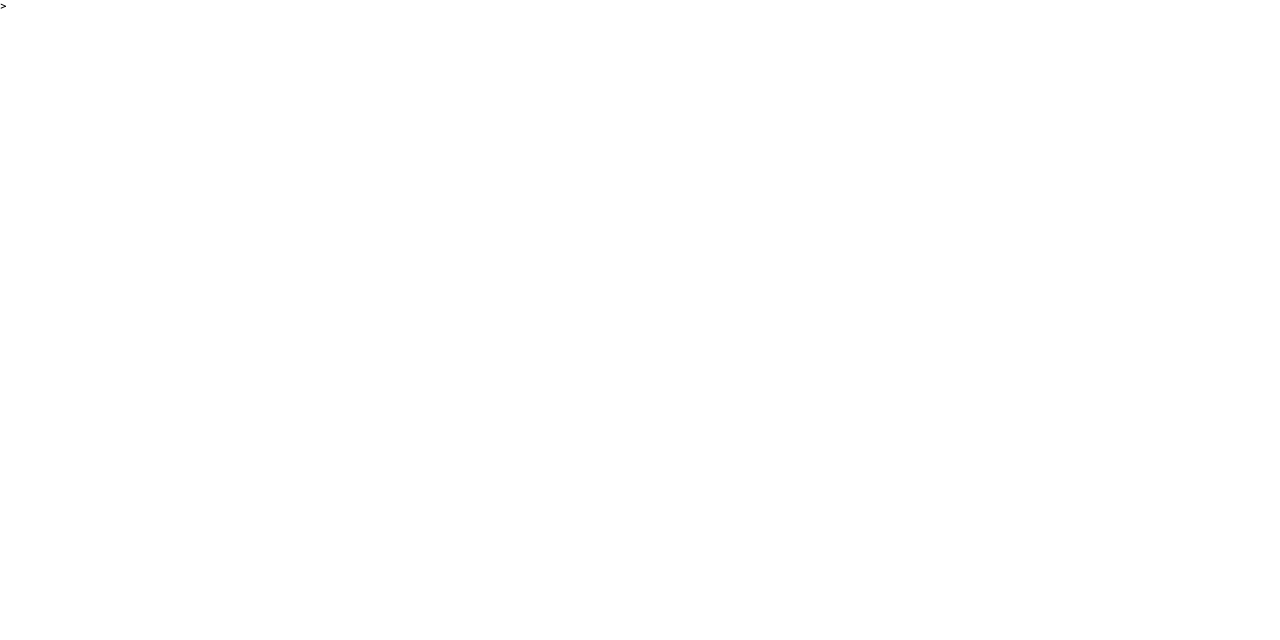
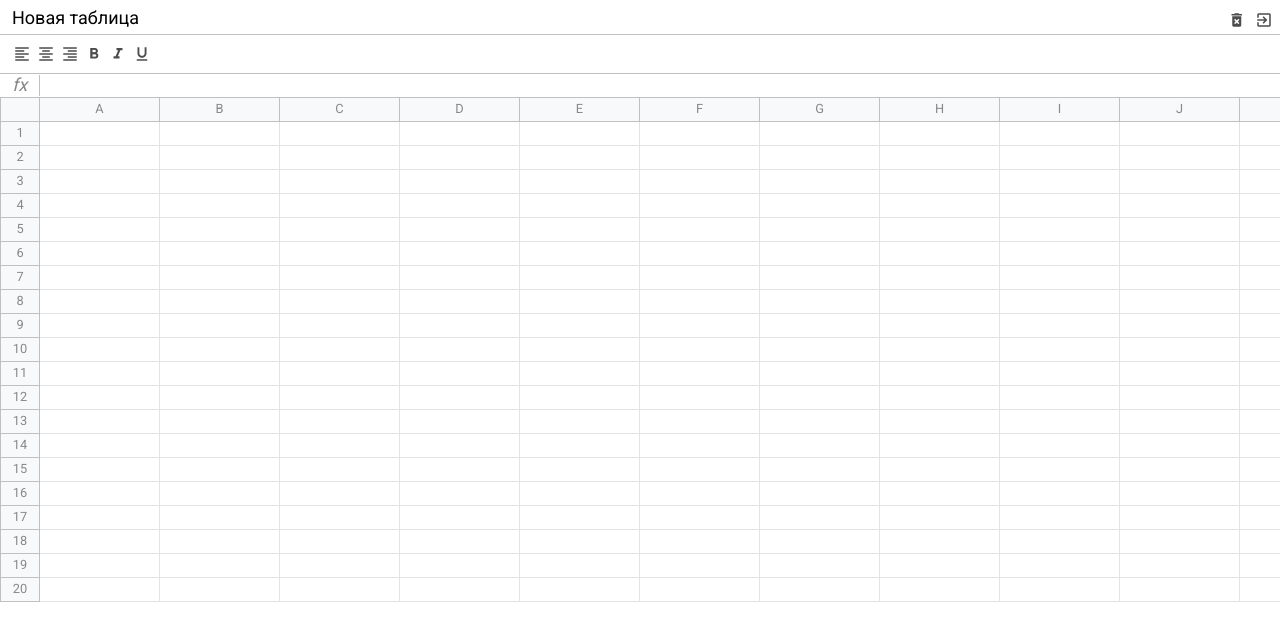
Before and after one commit to kanishev/Excel, a website built with webpack: page src/index.html in a window 1280 px wide. Built offline with nearby package versions, Linux system fonts and the light colour scheme.

Commit message:
Finished base framework functional (#3)
Co-authored-by: Nikita <knish@yandex.ru>

```diff
--- a/package.json
+++ b/package.json
@@ -27,6 +27,7 @@
   "browserslist": "> 0.25%, not dead",
   "devDependencies": {
     "@babel/core": "^7.9.6",
+    "@babel/plugin-proposal-class-properties": "^7.10.1",
     "@babel/preset-env": "^7.9.6",
     "babel-eslint": "^10.1.0",
     "babel-loader": "^8.1.0",
--- /dev/null
+++ b/src/components/excel/Excel.js
@@ -0,0 +1,34 @@
+import {$} from '@core/dom'
+export class Excel{
+
+    constructor(selector, options){
+        this.$el = $(selector)
+        this.components = options.components || []
+    }
+
+    getRoot(){
+
+       const $root = $.create('div', 'excel')
+
+       this.components = this.components.map(Component => {
+           const $el = $.create('div', Component.className)
+           const component = new Component($el)
+
+        //    if (component.name){
+        //        window['c' + component.name] = component
+        //    }
+
+           $el.html(component.toHTML())
+           $root.append($el)
+           return component
+       });
+        return $root
+    }
+
+    render(){
+        this.$el.append(this.getRoot())
+        this.components.forEach(component => component.init())
+
+    }
+
+}
--- /dev/null
+++ b/src/components/formula/Formula.js
@@ -0,0 +1,31 @@
+import {ExcelComponent} from "@core/ExcelComponent";
+
+export class Formula extends ExcelComponent{
+
+    static className = 'excel__formula'
+
+    constructor($root){
+        super($root, {
+            name: 'Formula',
+            listeners: ['input', 'click']
+        })
+    }
+
+    toHTML(){
+        return `
+        <div class="info">fx</div>
+        <div class="input" contenteditable spellcheck="false">
+        </div>
+        `
+    }
+
+    onInput(event){
+        console.log('FORMULA', event);
+    }
+
+    onClick(){
+
+    }
+
+
+}
--- /dev/null
+++ b/src/components/header/Header.js
@@ -0,0 +1,19 @@
+
+import {ExcelComponent} from "@core/ExcelComponent";
+
+export class Header extends ExcelComponent {
+
+    static className = 'excel__header'
+
+    toHTML(){
+        return `
+        <input type="text" class="input" value="Новая таблица">
+        <div>
+        <div class="button"><span class="material-icons">delete_forever</span>
+        </div>
+        <div class="button"><span class="material-icons">exit_to_app </span>
+        </div>
+        </div>
+        `
+    }
+}
--- /dev/null
+++ b/src/components/table/Table.js
@@ -0,0 +1,11 @@
+import {ExcelComponent} from "@core/ExcelComponent";
+import {createTable} from "@/components/table/table.template";
+
+export class Table extends ExcelComponent{
+
+    static className = 'excel__table'
+
+    toHTML(){
+       return createTable(20)
+    }
+}
--- /dev/null
+++ b/src/components/table/table.template.js
@@ -0,0 +1,47 @@
+const CODES = {
+  A: 65,
+  Z: 90
+}
+
+function createRow(info,cols){
+  return `
+  <div class="row">
+  <div class="row-info">${info}</div>
+  <div class="row-data">${cols}</div>
+  </div>`
+}
+
+function createColumn(el){
+  return `<div class="column">${el}</div>`
+}
+
+function createCell(){
+  return ` <div class="cell" contenteditable></div>`
+}
+
+export function createTable(countRow = 15){
+  const nums = CODES.Z - CODES.A + 1
+  const row = []
+
+  const cols = new Array(nums)
+  .fill('')
+  .map(( el, index)=>{
+    el = String.fromCharCode(CODES.A + index)
+    return createColumn(el)
+  })
+  .join('')
+
+
+  const cell = new Array(nums)
+  .fill(createCell()).join('')
+
+
+  row.push(createRow('', cols))
+
+  for (let i = 0; i < countRow; i++){
+    row.push(createRow(i+1,cell))
+
+  }
+
+  return row.join('')
+}
--- /dev/null
+++ b/src/components/toolbar/Toolbar.js
@@ -0,0 +1,40 @@
+import {ExcelComponent} from "@core/ExcelComponent";
+
+export class Toolbar extends ExcelComponent{
+
+    static className = 'excel__toolbar'
+
+    constructor($root){
+        super($root, {
+            name: 'Toolbar',
+            listeners: ['click']
+        })
+    }
+
+    toHTML(){
+        return `
+        <div class="button">
+        <span class="material-icons">format_align_left</span>
+        </div>
+        <div class="button">
+        <span class="material-icons">format_align_center</span>
+        </div>
+        <div class="button">
+        <span class="material-icons">format_align_right</span>
+        </div>
+        <div class="button">
+        <span class="material-icons">format_bold</span>
+        </div>
+        <div class="button">
+        <span class="material-icons">format_italic</span>
+        </div>
+        <div class="button">
+        <span class="material-icons">format_underlined</span>
+        </div>
+        `
+    }
+
+    onClick(event){
+        console.log(event.target);
+    }
+}
--- /dev/null
+++ b/src/core/DOMListener.js
@@ -0,0 +1,34 @@
+import {recreate} from "./util";
+
+export class DOMListener{
+    constructor($root, listeners = []){
+        if (!$root){
+            throw new Error(`No $root provided for DOMLitener!`);
+        }
+        this.$root = $root
+        this.listeners = listeners
+    }
+
+    initDOMListeners(){
+        this.listeners.forEach(listener => {
+            const method = getMethodName(listener)
+            const name = this.name || ''
+            if (!this[method]){
+                throw new Error(`Method ${method} is not emplemented in ${name} Component`)
+            }
+            this[method] = this[method].bind(this)
+            this.$root.on(listener, this[method])
+        } )
+    }
+
+    removeDOMlisteners(){
+        this.listeners.forEach(listener => {
+            const method = getMethodName(listener)
+            this.$root.off(listener, this[method])
+        })
+    }
+}
+
+function getMethodName(data){
+    return 'on' + recreate(data)
+}
--- /dev/null
+++ b/src/core/ExcelComponent.js
@@ -0,0 +1,21 @@
+import {DOMListener} from '@core/DOMListener'
+
+export class ExcelComponent extends DOMListener{
+
+    constructor($root, options = {}){
+        super($root, options.listeners)
+        this.name = options.name || ''
+    }
+
+    toHTML(){
+        return ''
+    }
+
+    init(){
+        this.initDOMListeners()
+    }
+
+    destroy(){
+        this.removeDOMlisteners()
+    }
+}
--- /dev/null
+++ b/src/core/dom.js
@@ -0,0 +1,54 @@
+class Dom {
+    constructor(selector){
+        this.$el = typeof selector === 'string'
+        ? document.querySelector(selector)
+        : selector
+    }
+
+    html(html){
+       if (typeof html === 'string'){
+           this.$el.innerHTML = html
+           return this
+       }
+       return this.$el.outerHTML.trim()
+
+    }
+
+    clear(){
+       this.html('')
+       return this
+    }
+
+    on(method, fn){
+        this.$el.addEventListener(method, fn)
+    }
+
+    off(method, fn){
+        this.$el.removeEventListener(method, fn)
+    }
+
+    append(node){
+       if (node instanceof Dom){
+            node = node.$el
+        }
+       if (Element.prototype.append){
+           this.$el.append(node)
+       } else {
+           this.$el.appendChild(node)
+       }
+       return this
+    }
+
+   }
+
+export function $(selector){
+    return new Dom(selector)
+}
+
+$.create = (tagname, classes = '') => {
+    const el = document.createElement(tagname)
+    if (classes){
+        el.classList.add(classes)
+    }
+    return $(el)
+}
--- /dev/null
+++ b/src/core/util.js
@@ -0,0 +1,6 @@
+export function recreate(string){
+  if (typeof string !== 'string'){
+    return ''
+  }
+   return string.charAt(0).toUpperCase() + string.slice(1)
+}
--- a/src/index.html
+++ b/src/index.html
@@ -11,7 +11,7 @@
 
     <div id="app">
 
-    </div>>
+    </div>
 
 </body>
 </html>
--- a/src/index.js
+++ b/src/index.js
@@ -1,3 +1,12 @@
-import './scss/index.scss'
+import './scss/index.scss';
+import {Excel} from '@/components/excel/Excel';
+import {Header} from '@/components/header/Header';
+import {Toolbar} from '@/components/toolbar/Toolbar';
+import {Formula} from '@/components/formula/Formula';
+import {Table} from '@/components/table/Table';
 
-console.log('12')
+const excel = new Excel('#app', {
+    components: [Header, Toolbar, Formula, Table]
+})
+
+excel.render()
--- a/webpack.config.js
+++ b/webpack.config.js
@@ -16,7 +16,8 @@ const loaders = [
 {
     loader: 'babel-loader',
     options: {
-        presets: ["@babel/preset-env"]
+        presets: ["@babel/preset-env"],
+        plugins: ["@babel/plugin-proposal-class-properties"]
       }
 }
 
```
Also changed, not shown: 3 other files.
